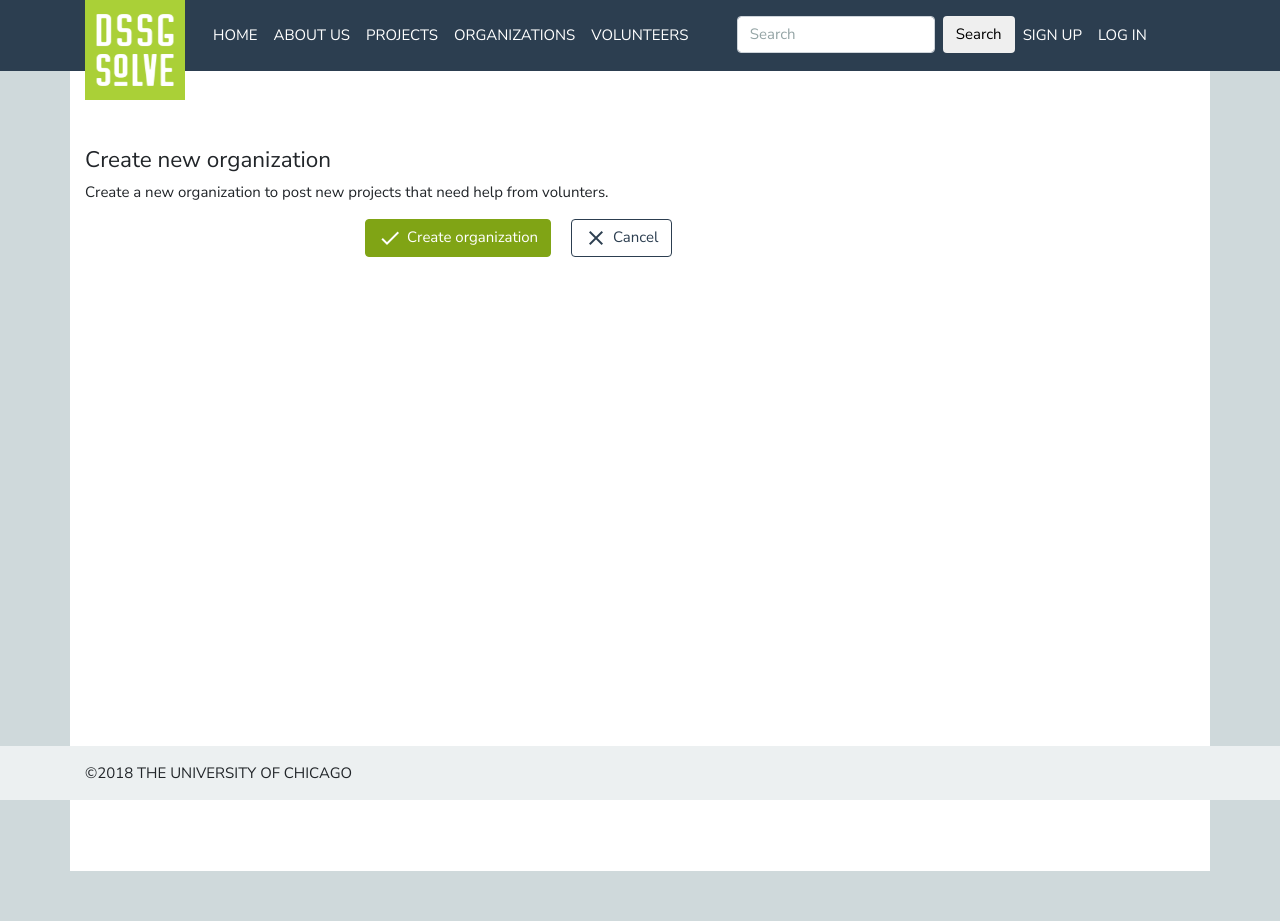
After one commit to dssg/marketplace, a Django app: template src/dssgmkt/templates/dssgmkt/org_create.html in a window 1280 px wide. The commit adds this page. Run offline with Django 3.2, Linux system fonts and the light colour scheme; the template is opened without the code that fills it, so the values that code supplies are empty; some libraries are stand-ins or nearby versions.

Commit message:
Added a way of creating organizations.

```diff
--- a/src/dssgmkt/authorization/org.py
+++ b/src/dssgmkt/authorization/org.py
@@ -1,8 +1,13 @@
 from rules import add_perm, predicate
 
 from dssgmkt.domain.org import OrganizationService
+from dssgmkt.domain.user import UserService
 
+@predicate
+def is_organization_creator(user, org=None):
+    return user.is_authenticated and UserService.user_is_organization_creator(user)
 
+add_perm('organization.create', is_organization_creator)
 add_perm('organization.information_edit', OrganizationService.user_is_organization_admin)
 add_perm('organization.staff_view', OrganizationService.user_is_organization_member)
 add_perm('organization.staff_edit', OrganizationService.user_is_organization_admin)
--- a/src/dssgmkt/domain/user.py
+++ b/src/dssgmkt/domain/user.py
@@ -83,6 +83,10 @@ class UserService():
         return VolunteerProfile.objects.filter(user=request_user).exists()
 
     @staticmethod
+    def user_is_organization_creator(request_user):
+        return request_user.is_authenticated and request_user.initial_type == UserType.ORGANIZATION
+
+    @staticmethod
     def get_user_todos(request_user, user):
         ensure_user_has_permission(request_user, user, 'user.is_same_user')
         todos = []
--- a/src/dssgmkt/templates/dssgmkt/home_user.html
+++ b/src/dssgmkt/templates/dssgmkt/home_user.html
@@ -13,7 +13,7 @@
           </a>
         {% else %}
           {# TODO allow to create new organizations #}
-          <a class="btn btn-success col-lg-12 mb-1" role="button" href="{% url 'dssgmkt:org_list' %}">
+          <a class="btn btn-success col-lg-12 mb-1" role="button" href="{% url 'dssgmkt:org_create' %}">
             <i class="material-icons" style="vertical-align: middle">business</i>
             Create new organization
           </a>
--- /dev/null
+++ b/src/dssgmkt/templates/dssgmkt/org_create.html
@@ -0,0 +1,34 @@
+{% extends "dssgmkt/base.html" %}
+
+{% block pagecontents %}
+
+
+    <h4 class="section-header">Create new organization</h4>
+
+
+    <p>Create a new organization to post new projects that need help from volunters.</p>
+
+    <form id="createorganization">
+      {% csrf_token %}
+      {% include 'dssgmkt/components/standard_form_fields.html' %}
+
+      <div class="form-row">
+        <div class="col-lg-9 offset-lg-3">
+          <button type="submit"
+                  form="createorganization"
+                  formaction="{% url 'dssgmkt:org_create' %}"
+                  formmethod="post"
+                  class="btn btn-success mr-3">
+            <i class="material-icons" style="vertical-align: middle">check</i>
+            Create organization
+          </button>
+          <a class="btn btn-outline-primary" href="{% url 'dssgmkt:org_list' %}">
+            <i class="material-icons" style="vertical-align: middle">close</i>
+            Cancel
+          </a>
+        </div>
+      </div>
+    </form>
+
+
+{% endblock %}
--- a/src/dssgmkt/urls.py
+++ b/src/dssgmkt/urls.py
@@ -10,6 +10,7 @@ urlpatterns = [
 
 
     path('org/', org.OrganizationIndexView.as_view(), name='org_list'),
+    path('org/create', org.OrganizationCreateView.as_view(), name='org_create'),
     path('org/<int:org_pk>/', org.OrganizationView.as_view(), name='org_info'),
     path('org/<int:org_pk>/edit', org.OrganizationEdit.as_view(), name='org_info_edit'),
     path('org/<int:org_pk>/staff/', org.organization_staff_view, name='org_staff'),
```
Also changed, not shown: src/dssgmkt/domain/org.py (+20 -0 lines), src/dssgmkt/views/org.py (+41 -0 lines).
